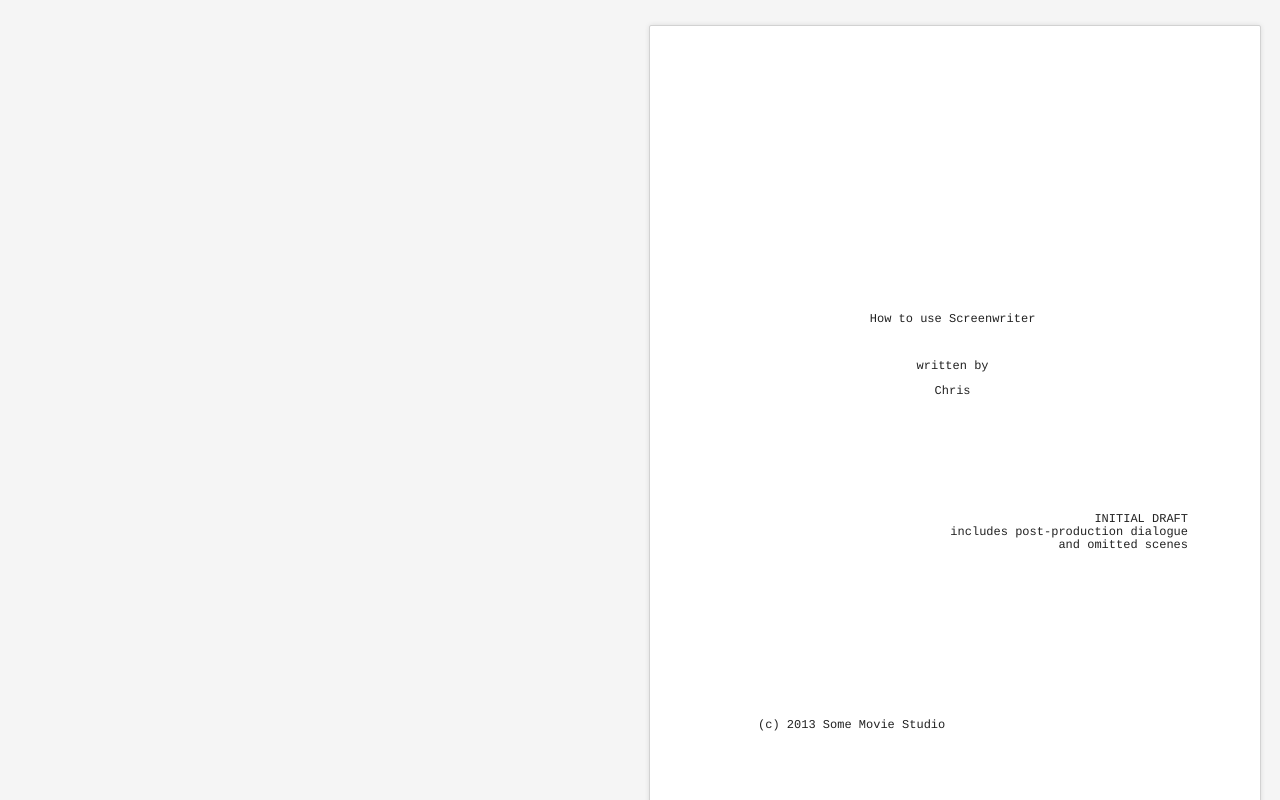
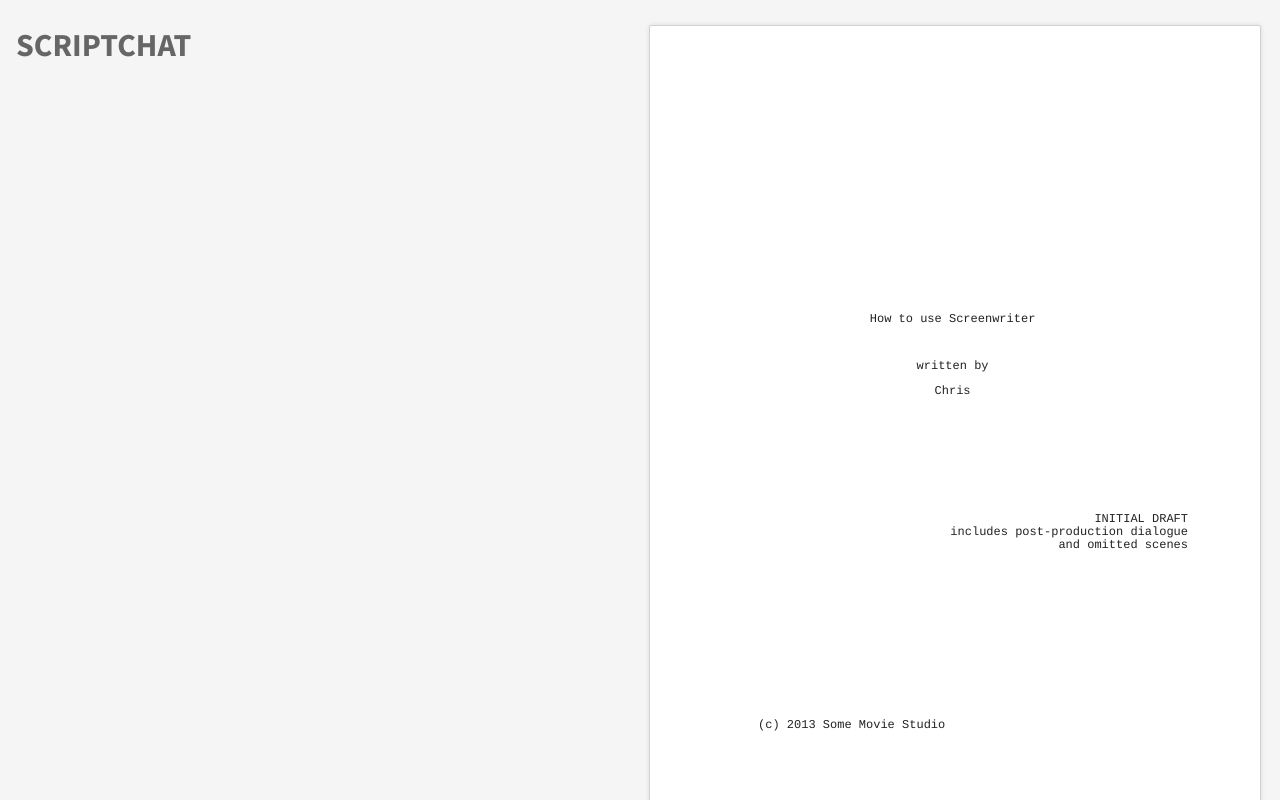
Before and after one commit to BadIdeaFactory/scriptchat, a React (Create React App) app: page / in a window 1280 px wide. Built offline with nearby package versions, Linux system fonts and the light colour scheme.

Commit message:
add source sans pro font

```diff
--- /dev/null
+++ b/src/Controls.css
@@ -0,0 +1,10 @@
+.controls {
+  padding: 1em;
+  padding-top: 25px; /* match top of script page edge */
+  color: #666;
+}
+
+.controls h1 {
+  margin-top: 0;
+  text-transform: uppercase;
+}
--- a/src/Controls.js
+++ b/src/Controls.js
@@ -1,7 +1,12 @@
 import React from 'react'
+import './Controls.css'
 
 export default class Controls extends React.Component {
   render () {
-    return <div />
+    return (
+      <div className="controls">
+        <h1>Scriptchat</h1>
+      </div>
+    )
   }
 }
--- a/src/index.css
+++ b/src/index.css
@@ -1,6 +1,8 @@
+@import url('https://fonts.googleapis.com/css?family=Source+Sans+Pro:400,700');
+
 body {
   margin: 0;
   padding: 0;
-  font-family: sans-serif;
+  font-family: 'Source Sans Pro', sans-serif;
   background-color: whitesmoke;
 }
```
